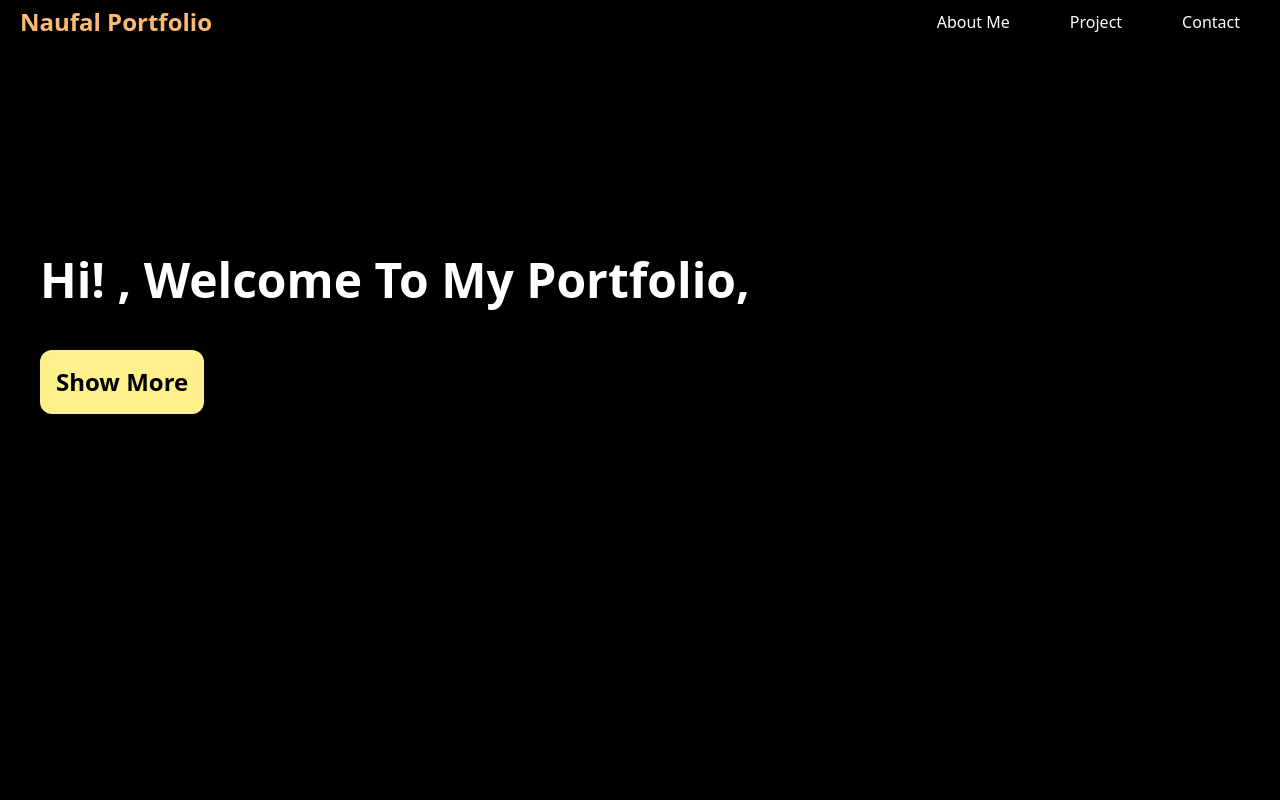
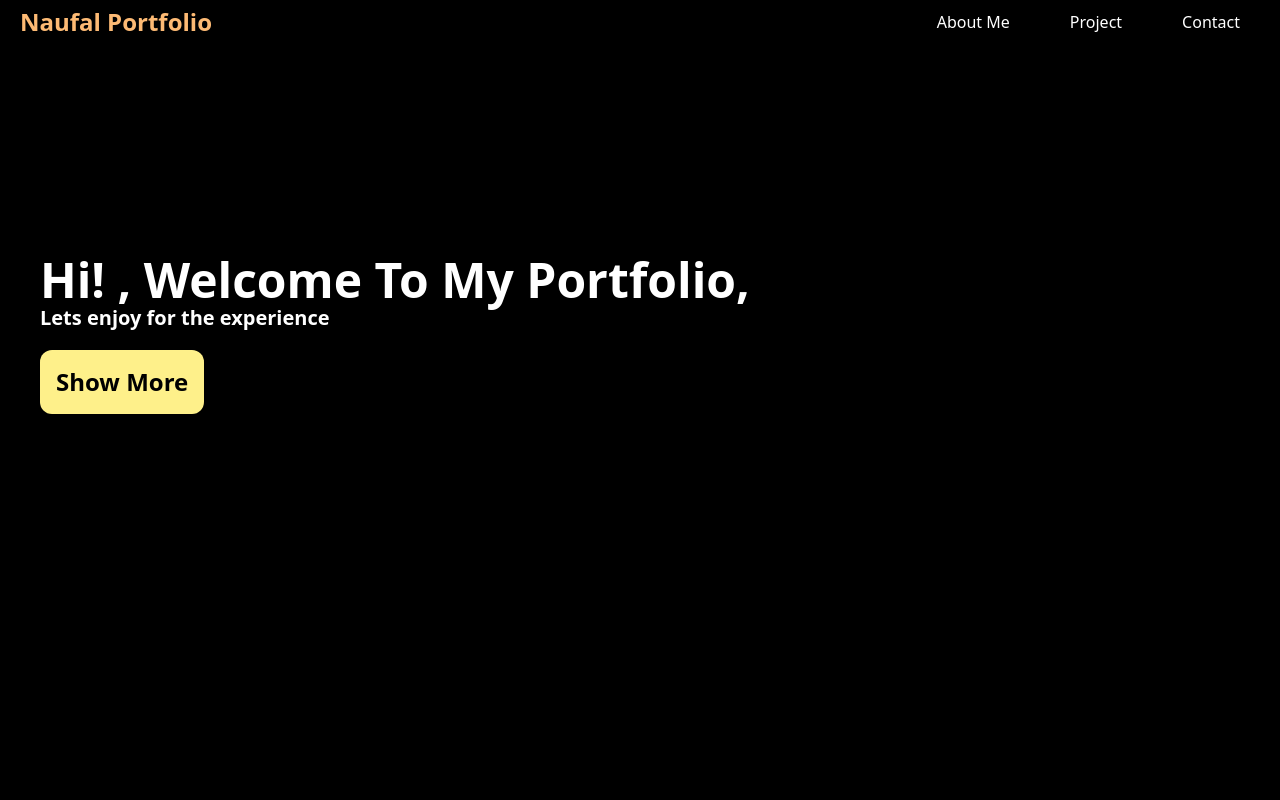
Before and after one commit to naufalaufa/portofolio, a React (Create React App) app: page / in a window 1280 px wide. Shown: the top 800 px of the page. Built offline with nearby package versions, Linux system fonts and the light colour scheme.

Commit message:
delete build

```diff
--- a/src/Components/Main.jsx
+++ b/src/Components/Main.jsx
@@ -6,7 +6,9 @@ function Main() {
       <h1 className="text-white text-4xl font-bold sm:text-5xl">
         Hi! , Welcome To My Portfolio,
       </h1>
-      <div className="text-white text-xl font-bold "></div>
+      <div className="text-white text-xl font-bold ">
+        <p>Lets enjoy for the experience</p>
+      </div>
       <a
         href="#abouts"
         className="hover:bg-white duration-150 text-2xl font-bold text-black bg-yellow-200 p-4 rounded-xl mt-10 absolute top-[400px] sm:top-[350px] md:top-[310px]"
```
